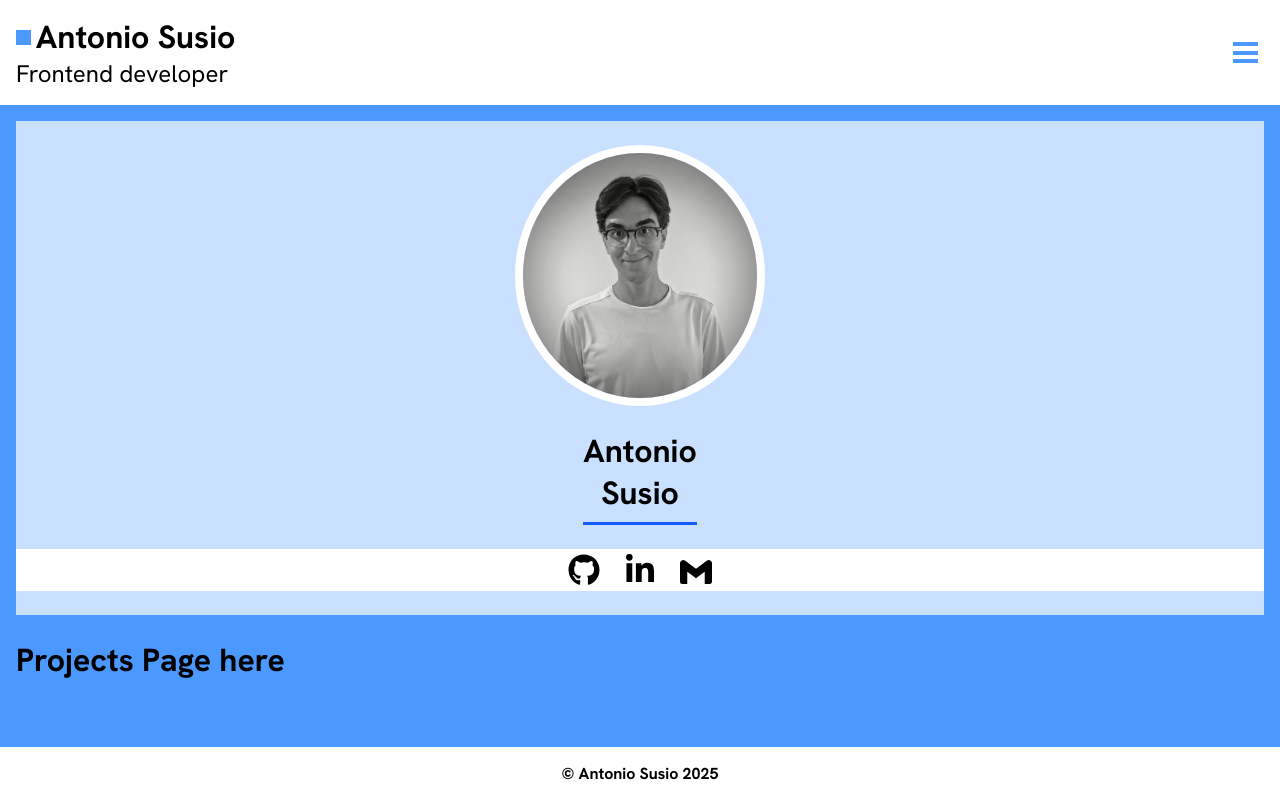
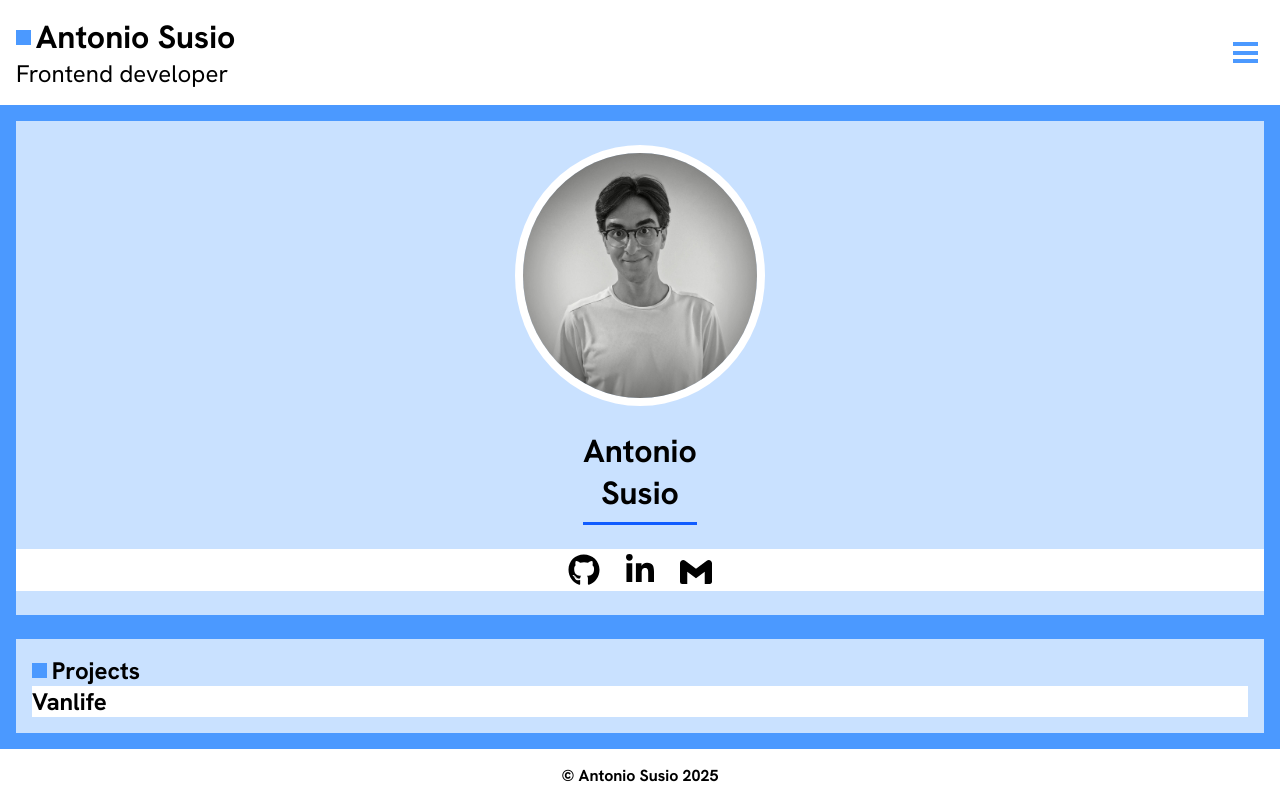
Before and after one commit to AntonioSusio/my-portfolio, a React (Vite) app: page /projects in a window 1280 px wide. Built offline with nearby package versions, Linux system fonts and the light colour scheme.

Commit message:
startet to implement projects section

```diff
--- a/src/index.css
+++ b/src/index.css
@@ -34,6 +34,11 @@ body {
   font-weight: bold;
 }
 
+.about-description,
+.resume-description {
+  font-weight: 500;
+}
+
 /* Header */
 .heading-role {
   font-weight: 400;
@@ -53,7 +58,6 @@ body {
 }
 
 .about-description {
-  font-weight: 500;
   line-height: 1.5;
 }
 
@@ -79,14 +83,9 @@ p {
 .footer,
 .main-section,
 .header-navbar,
-.resume-section {
+.resume-section,
+.projects-section {
   padding: 1rem;
-}
-
-.info-card,
-.about-section,
-.resume-section {
-  background-color: #c9e1ff;
 }
 
 .hamburger-menu-string-1,
@@ -98,7 +97,8 @@ p {
 }
 
 .heading-name::before,
-.resume-heading::before {
+.resume-heading::before,
+.projects-heading::before {
   content: '';
   width: 15px;
   height: 15px;
@@ -106,6 +106,18 @@ p {
   background-color: var(--secondary-color);
   align-self: center;
   margin-right: 0.3rem;
+}
+
+.info-card,
+.about-section,
+.resume-section,
+.projects-section {
+  background-color: #c9e1ff;
+}
+
+.resume-card,
+.project-card {
+  background-color: var(--primary-color);
 }
 
 .flex {
@@ -267,7 +279,6 @@ img {
 }
 
 .scrimba-link-container {
-  background-color: var(--primary-color);
   width: 100%;
   padding: 0.4rem 0;
   justify-content: center;
@@ -293,3 +304,9 @@ img {
 .resume-istitute-info {
   color: #052d55;
 }
+
+.resume-img {
+  border-radius: 4px;
+}
+
+/* Projects section */
--- a/src/pages/Projects.tsx
+++ b/src/pages/Projects.tsx
@@ -1,3 +1,26 @@
+import React from "react";
+import type { Project } from "../projects";
+import projectsData from "../projects";
+import { nanoid } from "nanoid";
+
 export default function Projects() {
-  return <h1>Projects Page here</h1>;
+  const [projects, setProjects] = React.useState<Project[]>([]);
+
+  React.useEffect(() => {
+    setProjects(projectsData);
+  }, []);
+
+  const projectEl = projects.map((project) => (
+    <div key={nanoid()} className="project-card">
+      <h2>{project.projectName}</h2>
+    </div>
+  ));
+
+  return (
+    <section className="projects-section">
+      <h1 className="projects-heading flex">Projects</h1>
+
+      <div className="projects-container">{projectEl}</div>
+    </section>
+  );
 }
--- a/src/pages/Resume.tsx
+++ b/src/pages/Resume.tsx
@@ -11,19 +11,19 @@ export default function Resume() {
     setResumes(resume);
   }, []);
 
-  const resumeEl = resumes.map((item) => (
+  const resumeEl = resumes.map((resume) => (
     <div key={nanoid()} className="resume-card flex flex-col">
-      <h2 className="resume-period">{item.period}</h2>
+      <h2 className="resume-period">{resume.period}</h2>
       <h3 className="resume-istitute-info">
-        {item.schoolName} - {item.city} {item.country}
+        {resume.schoolName} - {resume.city} {resume.country}
       </h3>
-      {item.eqfLevel && <p>EQF Level - {item.eqfLevel}</p>}
-      <p>{item.description}</p>
-      <Link to={`${item.imageUrl}`} target="_blank">
+      {resume.eqfLevel && <p>EQF Level - {resume.eqfLevel}</p>}
+      <p className="resume-description">{resume.description}</p>
+      <Link to={`${resume.imageUrl}`} target="_blank">
         <img
           className="resume-img"
-          src={item.imageUrl}
-          alt={item.alternativeText}
+          src={resume.imageUrl}
+          alt={resume.alternativeText}
         />
       </Link>
     </div>
--- /dev/null
+++ b/src/projects.ts
@@ -0,0 +1,19 @@
+export interface Project {
+    projectName: string,
+    projectDescritpion: string,
+    projectTechnologies: string[],
+    projectImage: string,
+    alternativeText: string
+}
+
+const projectsData: Project[] = [
+    {
+        projectName: "Vanlife",
+        projectDescritpion: "A project based on the buying and selling of camper vans. React Routing method was used to navigate between pages and Authentication Required to access sections reserved only for logged-in users.",
+        projectTechnologies: ["React", "Javascript"],
+        projectImage: "",
+        alternativeText: "Image representing Vanlife site homepage",
+    }
+]
+
+export default projectsData;
```
